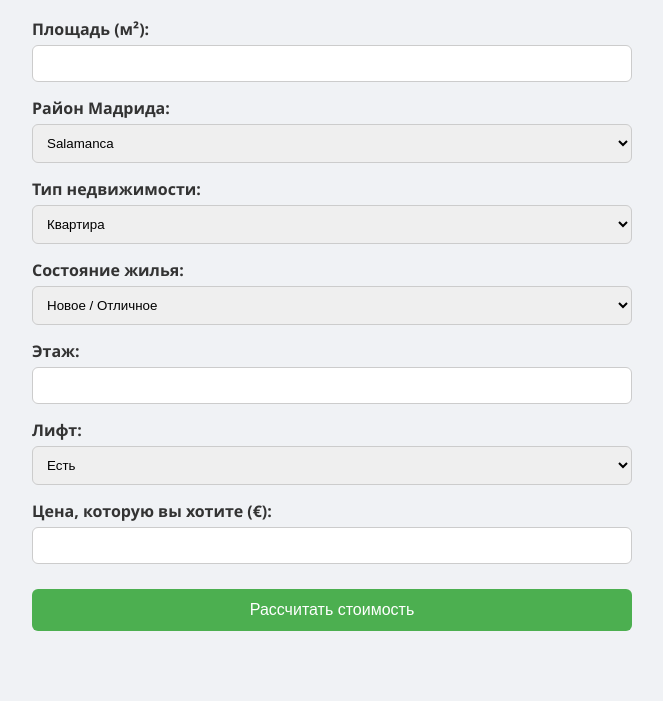
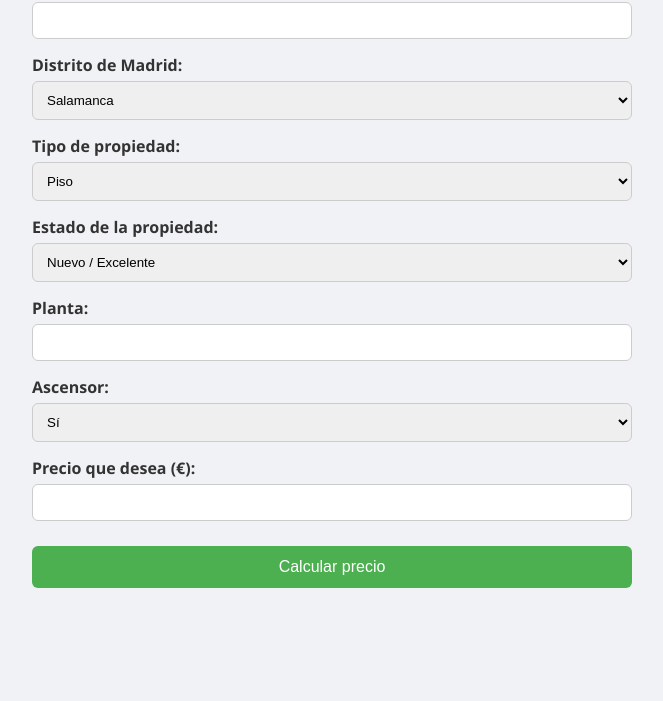
Before and after one commit to Matvey-artist/calc, a plain HTML site: page index.html in a window 1280 px wide. Shown: the part 159-860 px from the top of the page, without its empty margins (308-971 px from the left). After the commit the page ends 817 px from the top, so only its background shows below. Drawn offline with Linux system fonts and the light colour scheme.

Commit message:
index.html

```diff
--- a/index.html
+++ b/index.html
@@ -1,8 +1,8 @@
 <!DOCTYPE html>
-<html lang="ru">
+<html lang="es">
 <head>
   <meta charset="UTF-8">
-  <title>Калькулятор недвижимости — Мадрид</title>
+  <title>Calculadora de Inmuebles — Madrid</title>
   <style>
     body {
       font-family: 'Segoe UI', sans-serif;
@@ -62,12 +62,12 @@
 </head>
 <body>
 
-  <h1>Калькулятор недвижимости — Мадрид</h1>
+  <h1>Calculadora de Inmuebles — Madrid</h1>
 
-  <label for="area">Площадь (м²):</label>
+  <label for="area">Superficie (m²):</label>
   <input type="number" id="area" min="20" max="500" />
 
-  <label for="district">Район Мадрида:</label>
+  <label for="district">Distrito de Madrid:</label>
   <select id="district">
     <option value="9589" data-name="Salamanca">Salamanca</option>
     <option value="7871" data-name="Chamberí">Chamberí</option>
@@ -79,39 +79,39 @@
     <option value="2294" data-name="Villaverde">Villaverde</option>
   </select>
 
-  <label for="propertyType">Тип недвижимости:</label>
+  <label for="propertyType">Tipo de propiedad:</label>
   <select id="propertyType">
-    <option value="1.00">Квартира</option>
-    <option value="0.95">Апартаменты</option>
-    <option value="1.10">Пентхаус</option>
-    <option value="1.05">Таунхаус</option>
-    <option value="1.20">Вилла</option>
-    <option value="0.90">Загородный дом</option>
-    <option value="1.15">Коммерческое помещение</option>
-    <option value="0.50">Гараж</option>
-    <option value="0.30">Склад</option>
+    <option value="1.00">Piso</option>
+    <option value="0.95">Apartamento</option>
+    <option value="1.10">Ático</option>
+    <option value="1.05">Adosado</option>
+    <option value="1.20">Villa</option>
+    <option value="0.90">Casa de campo</option>
+    <option value="1.15">Local comercial</option>
+    <option value="0.50">Garaje</option>
+    <option value="0.30">Almacén</option>
   </select>
 
-  <label for="condition">Состояние жилья:</label>
+  <label for="condition">Estado de la propiedad:</label>
   <select id="condition">
-    <option value="1.0">Новое / Отличное</option>
-    <option value="0.9">Хорошее</option>
-    <option value="0.75">Нужен ремонт</option>
+    <option value="1.0">Nuevo / Excelente</option>
+    <option value="0.9">Bueno</option>
+    <option value="0.75">Necesita reforma</option>
   </select>
 
-  <label for="floor">Этаж:</label>
+  <label for="floor">Planta:</label>
   <input type="number" id="floor" min="1" max="30" />
 
-  <label for="elevator">Лифт:</label>
+  <label for="elevator">Ascensor:</label>
   <select id="elevator">
-    <option value="yes">Есть</option>
-    <option value="no">Нет</option>
+    <option value="yes">Sí</option>
+    <option value="no">No</option>
   </select>
 
-  <label for="userPrice">Цена, которую вы хотите (€):</label>
+  <label for="userPrice">Precio que desea (€):</label>
   <input type="number" id="userPrice" min="10000" />
 
-  <button onclick="calculate()">Рассчитать стоимость</button>
+  <button onclick="calculate()">Calcular precio</button>
 
   <div id="result"></div>
   <div id="rent"></div>
@@ -143,7 +143,7 @@
       const userPrice = parseFloat(document.getElementById("userPrice").value);
 
       if (isNaN(area) || area < 20 || isNaN(floor)) {
-        document.getElementById("result").innerText = "Пожалуйста, введите корректные данные.";
+        document.getElementById("result").innerText = "Por favor, introduzca datos válidos.";
         return;
       }
 
@@ -161,14 +161,14 @@
       }
 
       const marketPrice = area * districtPrice * propertyType * condition * floorMultiplier * elevatorMultiplier;
-      document.getElementById("result").innerText = `Оценочная стоимость: ${Math.round(marketPrice).toLocaleString()} €`;
+      document.getElementById("result").innerText = `Valor estimado: ${Math.round(marketPrice).toLocaleString()} €`;
 
       if (!isNaN(rentPricePerM2)) {
         const rentPerMonth = area * rentPricePerM2;
         const yearlyRent = rentPerMonth * 12;
         const rentability = ((yearlyRent / marketPrice) * 100).toFixed(2);
-        document.getElementById("rent").innerText = `Оценочная аренда: ${Math.round(rentPerMonth).toLocaleString()} €/мес`;
-        document.getElementById("rentability").innerText = `Годовая рентабельность: ${rentability}%`;
+        document.getElementById("rent").innerText = `Alquiler estimado: ${Math.round(rentPerMonth).toLocaleString()} €/mes`;
+        document.getElementById("rentability").innerText = `Rentabilidad anual: ${rentability}%`;
       }
 
       if (!isNaN(userPrice)) {
@@ -177,13 +177,13 @@
         let cls = "";
 
         if (ratio < 0.9) {
-          message = "Цена ниже рынка (может продаться быстро)";
+          message = "Precio por debajo del mercado (posible venta rápida)";
           cls = "good";
         } else if (ratio >= 0.9 && ratio <= 1.1) {
-          message = "Цена рыночная";
+          message = "Precio en línea con el mercado";
           cls = "good";
         } else {
-          message = "Цена завышена, рекомендуется снизить";
+          message = "Precio elevado, se recomienda bajarlo";
           cls = "bad";
         }
 
```
